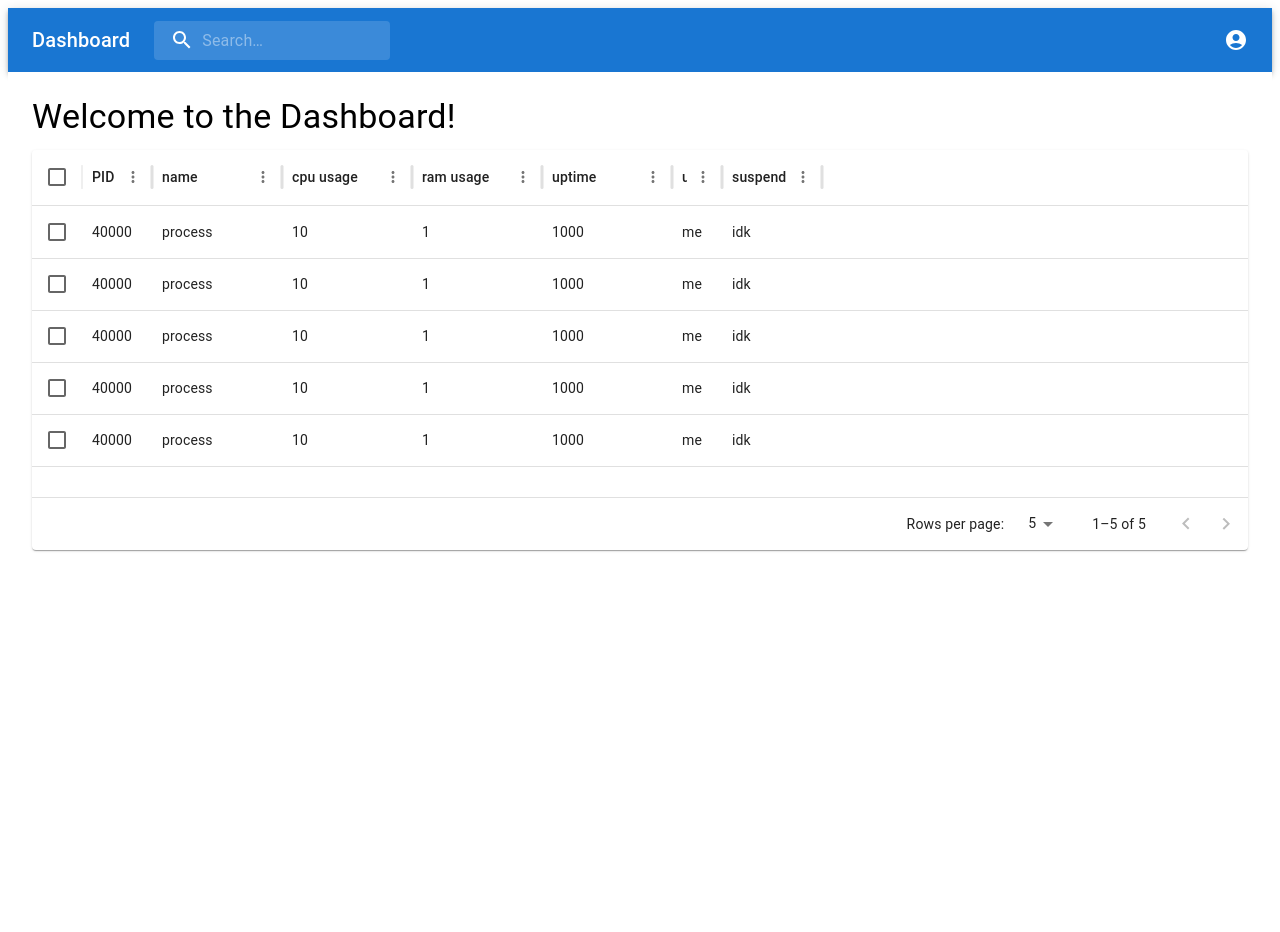
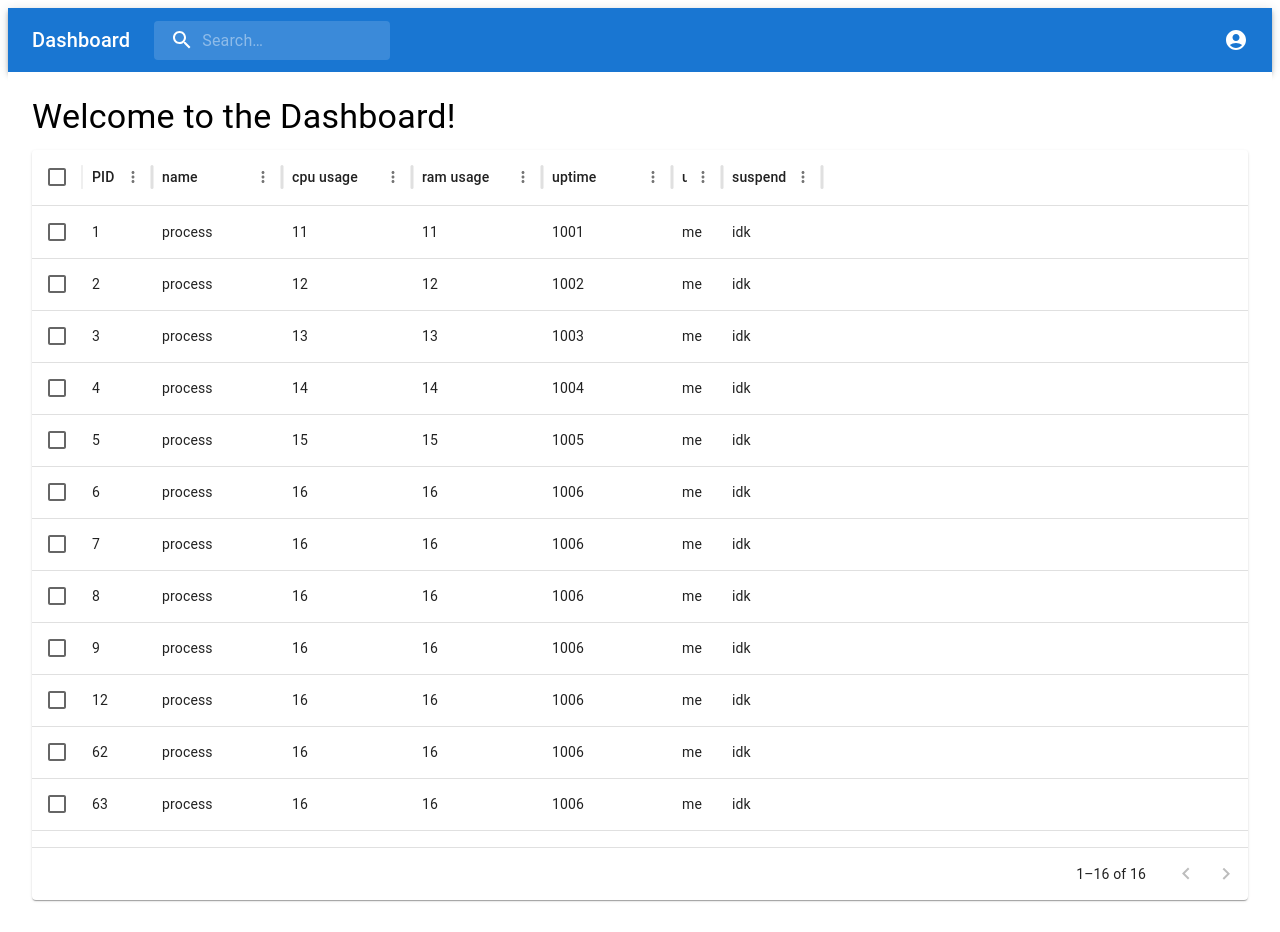
Before and after one commit to EricHayter/cuHacking, a React (Vite) app in the folder src/ProcHub/: page / in a window 1280 px wide. Before the commit the page ends 800 px from the top, so only its background shows below. Built offline with nearby package versions, Linux system fonts and the light colour scheme.

Commit message:
change table height

```diff
--- a/src/ProcHub/src/components/ProcessTable.jsx
+++ b/src/ProcHub/src/components/ProcessTable.jsx
@@ -27,41 +27,33 @@ class Row {
   }
 }
 
-const row = {
-  id: 1,
-  pid: 40000,
-  name: "process",
-  cpuUsage: 10,
-  ramUsage: 1,
-  uptime: 1000,
-  user: "me",
-  suspendProc: "idk"
-};
-// const row = new Row(1000, "process", 10, 1, 1000, "me", "idk");
+const rows = [
+  new Row(1, "process", 11, 11, 1001, "me", "idk"),
+  new Row(2, "process", 12, 12, 1002, "me", "idk"),
+  new Row(3, "process", 13, 13, 1003, "me", "idk"),
+  new Row(4, "process", 14, 14, 1004, "me", "idk"),
+  new Row(5, "process", 15, 15, 1005, "me", "idk"),
+  new Row(6, "process", 16, 16, 1006, "me", "idk"),
+  new Row(7, "process", 16, 16, 1006, "me", "idk"),
+  new Row(8, "process", 16, 16, 1006, "me", "idk"),
+  new Row(9, "process", 16, 16, 1006, "me", "idk"),
+  new Row(12, "process", 16, 16, 1006, "me", "idk"),
+  new Row(62, "process", 16, 16, 1006, "me", "idk"),
+  new Row(63, "process", 16, 16, 1006, "me", "idk"),
+  new Row(64, "process", 16, 16, 1006, "me", "idk"),
+  new Row(65, "process", 16, 16, 1006, "me", "idk"),
+  new Row(66, "process", 16, 16, 1006, "me", "idk"),
+  new Row(67, "process", 16, 16, 1006, "me", "idk"),
+]
 
-const rows = [row, row, row, row, row];
-//   new Row(1, "process", 10, 1, 1000, "me", "idk"),
-//   new Row(2, "process", 10, 1, 1000, "me", "idk"),
-//   new Row(3, "process", 10, 1, 1000, "me", "idk"),
-//   new Row(4, "process", 10, 1, 1000, "me", "idk"),
-//   new Row(5, "process", 10, 1, 1000, "me", "idk"),
-//   new Row(6, "process", 10, 1, 1000, "me", "idk")
-// ]
-
-const paginationModel = { page: 0, pageSize: 5 };
+const paginationModel = { page: 0, pageSize: 30 };
 
 const ProcessTable = () => {
-  // const [rows, setRows] = useState([
-  //   new Row(1234, 'Process 1', '10%', '20MB', '1h', 'user1', 'No'),
-  //   new Row(5678, 'Process 2', '20%', '40MB', '2h', 'user2', 'Yes'),
-  //   new Row(9101, 'Process 3', '30%', '60MB', '3h', 'user3', 'No'),
-  // ]);
-  // const addRow = () => {
-  //   const newRow = new Process(1122, 'New Process', '25%', '50MB', '2h', 'user4', 'No');
-  //   setRows([...rows, newRow]);
-  // };
   return (
-      <Paper sx={{ height: 400, width: '100%' }}>
+      <Paper sx={{
+        height: 750,
+        width: '100%',
+      }}>
         <DataGrid
           rows={rows}
           columns={columns}
```
